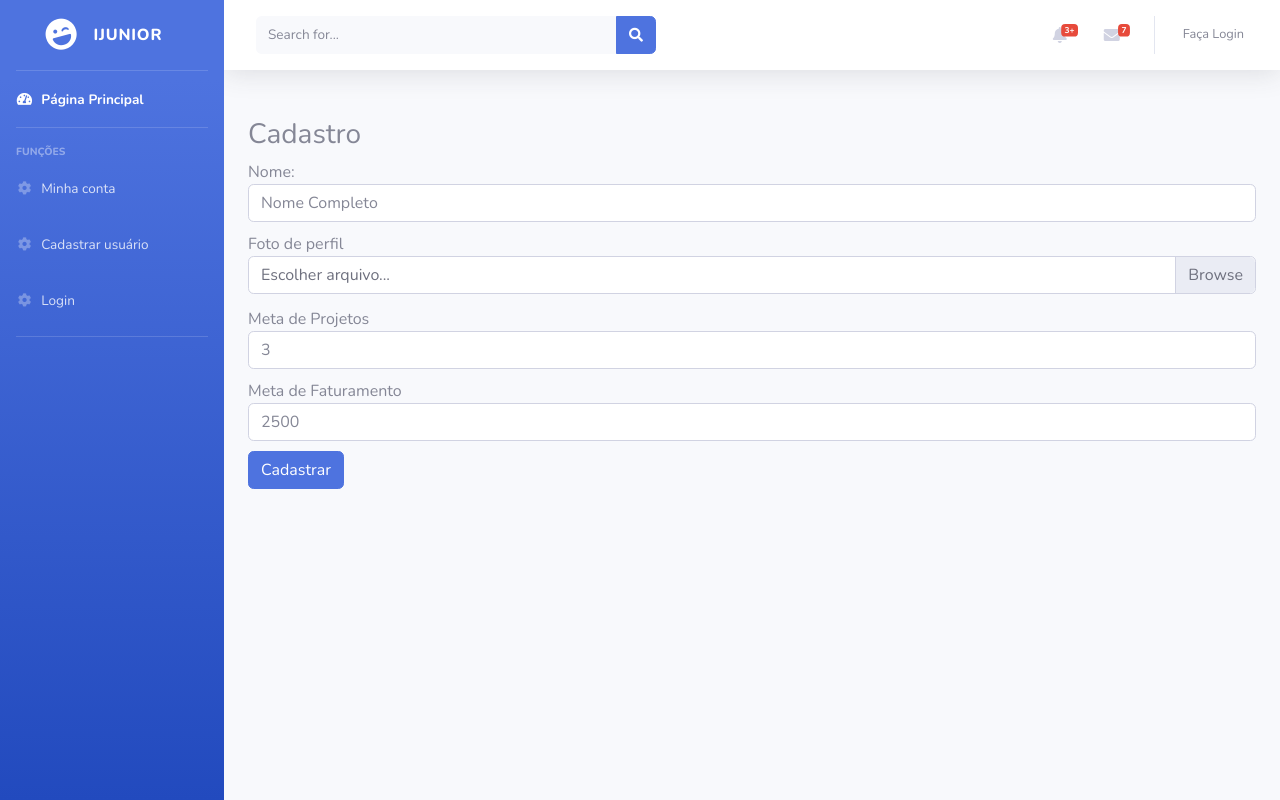
After one commit to gabrielmteixeira/sistemaptflask, a Flask app: page /ej/cadastrar_ej in a window 1280 px wide. The commit adds this page. Run offline with Flask 2, Linux system fonts and the light colour scheme; some libraries are stand-ins or nearby versions.

Commit message:
View para a Criação de EJ

```diff
--- a/projeto_base/__init__.py
+++ b/projeto_base/__init__.py
@@ -76,6 +76,7 @@ def login_required(role=["ANY"]):
 #############################################################
 
 from projeto_base.usuario.models import Usuario
+from projeto_base.ej.models import Ej
 
 #############################################################
 ####################### BLUEPRINTS ##########################
@@ -84,7 +85,9 @@ from projeto_base.usuario.models import Usuario
 from projeto_base.principal.views import principal
 from projeto_base.usuario.views import usuario
 from projeto_base.usuario.admin_views import admin
+from projeto_base.ej.views import ej
 
 app.register_blueprint(principal)
 app.register_blueprint(usuario, url_prefix='/usuario')
 app.register_blueprint(admin, url_prefix='/admin')
+app.register_blueprint(ej, url_prefix='/ej')
--- /dev/null
+++ b/projeto_base/ej/templates/cadastro_ej.html
@@ -0,0 +1,36 @@
+{% extends "Base_dashboard.html" %}
+
+{% block conteudo %}
+{% with messages = get_flashed_messages() %}
+        {% if messages %}
+            <ul class=flashes>
+                {% for message in messages %}
+                    <li><b>{{ message }}</b></li>
+                {% endfor %}
+            </ul>
+        {% endif %}
+    {% endwith %}
+<h3>Cadastro</h3>
+<form action="{{url_for('ej.cadastrar_ej')}}" method="POST" enctype="multipart/form-data" class="registerForm">
+    <input type="hidden" name="csrf_token" value="{{ csrf_token() }}">
+    <div>
+        <span>Nome:</span>
+        <input class="form-control" type="text" id="nome" name="nome" placeholder="Nome Completo" required maxlength="255">
+    </div>
+    <span>Foto de perfil</span><br>
+    <div class="custom-file">
+        <span>Foto de perfil</span><br>
+        <input class="custom-file-input" type="file" id="foto_ej" name="foto_ej" placeholder="Sua foto" required maxlength="80">
+        <label class="custom-file-label" for="validatedCustomFile">Escolher arquivo...</label>
+    </div>
+    <div>
+        <span>Meta de Projetos</span>
+        <input class="form-control" type="number" id="metaProj" name="metaProj" placeholder="3" required maxlength="255">
+    </div>
+    <div>
+        <span>Meta de Faturamento</span>
+        <input class="form-control" type="number" id="metaFat" name="metaFat" placeholder="2500" required maxlength="80">
+    </div>
+    <button class="btn btn-primary" type="submit">Cadastrar</button>
+</form>
+{% endblock %}
--- a/projeto_base/ej/views.py
+++ b/projeto_base/ej/views.py
@@ -1,9 +1,50 @@
 import os
-from flask import render_template, Blueprint, request, redirect, url_for, flash
+from flask import render_template, Blueprint, request, redirect, url_for, flash, current_app
 from projeto_base.ej.models import Ej
+from projeto_base.usuario.models import Usuario, usuario_urole_roles
 from projeto_base import db, login_required
 from flask_login import LoginManager, current_user, login_user, logout_user
 
 ej = Blueprint('ej', __name__, template_folder='templates')
 login_manager = LoginManager()
 login_manager.login_view = "principal.index"
+
+@ej.route('/cadastrar_ej', methods = ['POST', 'GET'])
+def cadastrar_ej():
+    if (current_user.is_authenticated):
+        if current_user.urole == usuario_urole_roles['USER']:
+            flash("Você não tem permissão para realizar esta ação.")
+            return redirect(url_for("principal.index"))
+        else:
+            if request.method == 'POST':
+                form = request.form
+
+                nome = form["nome"]
+                metaProj = form["metaProj"]
+                metaFat = form["metaFat"]
+                foto_ej = request.files["foto_ej"]
+
+                filename = foto_ej.filename
+                print("++++++++++++++++" + filename)
+                filepath = os.path.join(current_app.root_path, 'static', 'fotos_ej', filename)
+                foto_ej.save(filepath)
+
+                entidade_ej = Ej(       nome=nome,
+                                        imagem=filename,
+                                        projetos_meta = metaProj,
+                                        faturamento_meta = metaFat,
+                                        projetos_atual = 0,
+                                        faturamento_atual = 0)
+
+                db.session.add(entidade_ej)
+                db.session.commit()
+                flash("Empresa cadastrada!")
+
+                return redirect(url_for('principal.index'))
+
+    return render_template('cadastro_ej.html')
+
+@ej.route('/listar_ejs', methods = ['GET'])
+def listar_ejs():
+    lista = Ej.query.all()
+    return render_template('listar_ejs.html', lista=lista)
--- a/projeto_base/static/temas_exteriores/startbootstrap-sb-admin-2-gh-pages/css/custom.css
+++ b/projeto_base/static/temas_exteriores/startbootstrap-sb-admin-2-gh-pages/css/custom.css
@@ -18,3 +18,13 @@ a.btn-icon-lista{
     width: 300px;
     height: 300px;
 }
+
+.taskList .card {
+    margin-bottom: 10px;
+    width: auto;
+    display: inline-block;
+}
+
+.taskList {
+    margin-bottom: 50px;
+}
--- a/projeto_base/templates/Base_dashboard.html
+++ b/projeto_base/templates/Base_dashboard.html
@@ -332,13 +332,7 @@
       <!-- End of Main Content -->
 
       <!-- Footer -->
-      <footer class="sticky-footer bg-white">
-        <div class="container my-auto">
-          <div class="copyright text-center my-auto">
-            <span>Copyright &copy; Your Website 2019</span>
-          </div>
-        </div>
-      </footer>
+
       <!-- End of Footer -->
 
     </div>
--- a/projeto_base/usuario/templates/editar_usuario.html
+++ b/projeto_base/usuario/templates/editar_usuario.html
@@ -49,10 +49,10 @@
     <a href="{{url_for('usuario.editar_senha_usuario')}}" style="color: inherit; text-decoration: none;"><button class="btn btn-primary" type="button">Editar senha</button></a>
     {%if permissao_usuario == usuario_urole_roles.USER%}
     <a href="{{url_for('usuario.excluir_usuario')}}" style="color: inherit; text-decoration: none;" onclick="return confirm('Voce tem certeza que deseja excluir esta conta?')">
-    <button type="button">
+    <button class="btn btn-primary" type="button">
         Excluir Conta
     </button></a>
     {%endif%}
-    <a href="{{url_for('principal.index')}}" style="color: inherit; text-decoration: none;"><button class="btn btn-primary" type="button">Cancelar</button></a>
+    <a href="{{url_for('usuario.perfil')}}" style="color: inherit; text-decoration: none;"><button class="btn btn-primary" type="button">Cancelar</button></a>
 </form>
 {% endblock %}
--- a/projeto_base/usuario/templates/perfil.html
+++ b/projeto_base/usuario/templates/perfil.html
@@ -12,8 +12,8 @@
 
 {% block conteudo %}
 <div style="display: flex; justify-content: center; align-items: center; height: 79vh;">
-    <div class="card" style="width: 60rem;">
-        <img class="card-img-top" src="{{url_for('static', filename='fotos_trainees/' + entidade_usuario.foto_trainee)}}" alt="Card image cap">
+    <div class="card" style="width: 28rem;">
+        <img class="card-img-top" src="{{url_for('static', filename='fotos_trainees/' + entidade_usuario.foto_trainee)}}" style="max-height: 50vh" alt="Card image cap">
         <div class="card-body">
         <h3 class="card-title" style="text-align: right;">{{entidade_usuario.nome}}</h5>
         <h5 class="card-text"  style="text-align: right;">Membro da empresa {{entidade_usuario.ej}}</p>
```
Also changed, not shown: projeto_base/ej/models.py (+7 -2 lines), projeto_base/ej/templates/listar_ejs.html (added, +29 -0 lines), projeto_base/ej/templates/perfil_ej.html (added, +17 -0 lines), projeto_base/principal/templates/tela_principal.html (+30 -0 lines), projeto_base/usuario/templates/editar_senha_usuario.html (+5 -5 lines), projeto_base/usuario/templates/editar_usuario_adm.html (+14 -12 lines), projeto_base/data.sqlite, projeto_base/static/fotos_ej/brasil.jpg (added), projeto_base/static/fotos_trainees/cute dog.jpg (added), projeto_base/static/fotos_trainees/lofigirl.webp (added).
